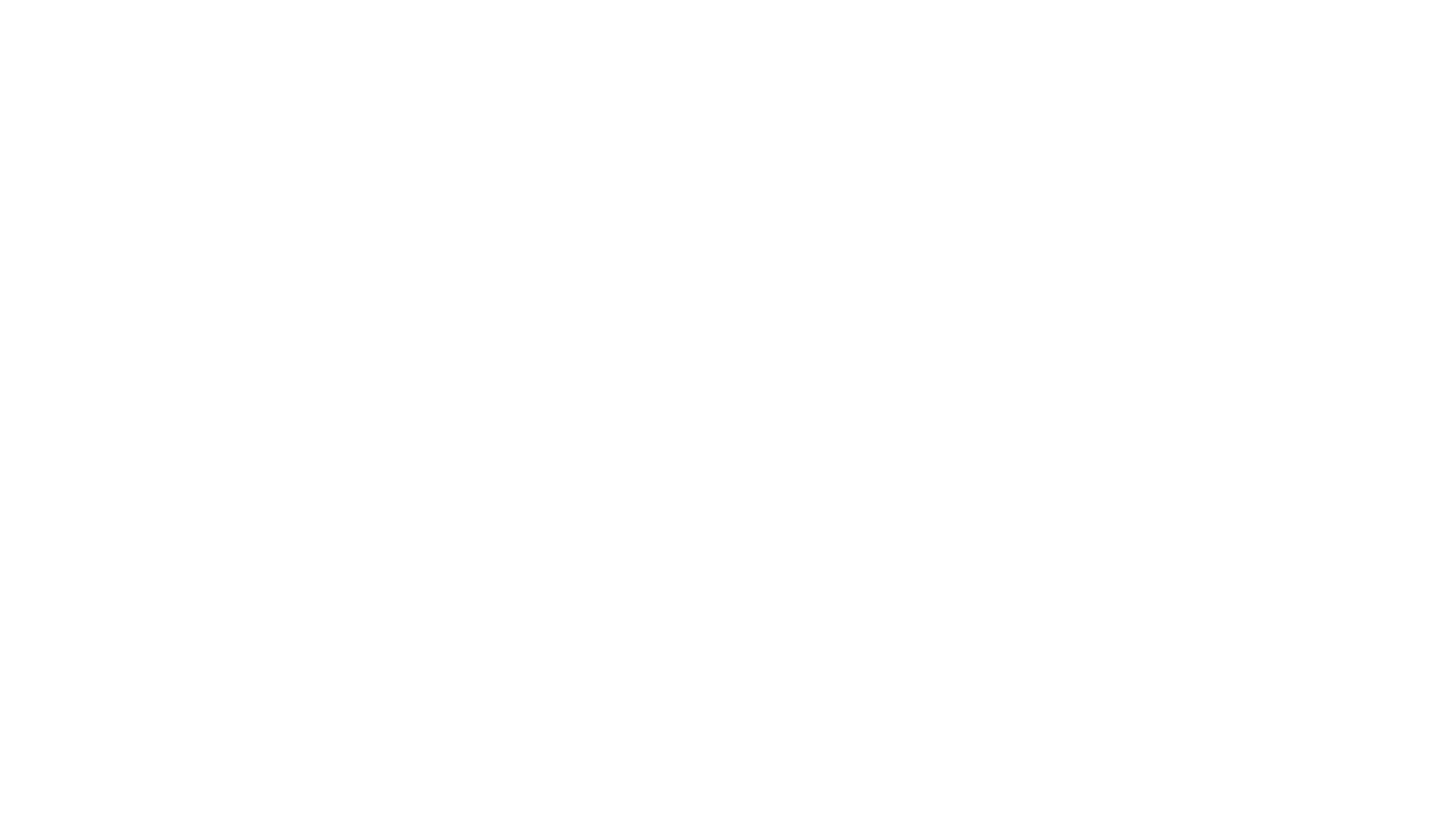
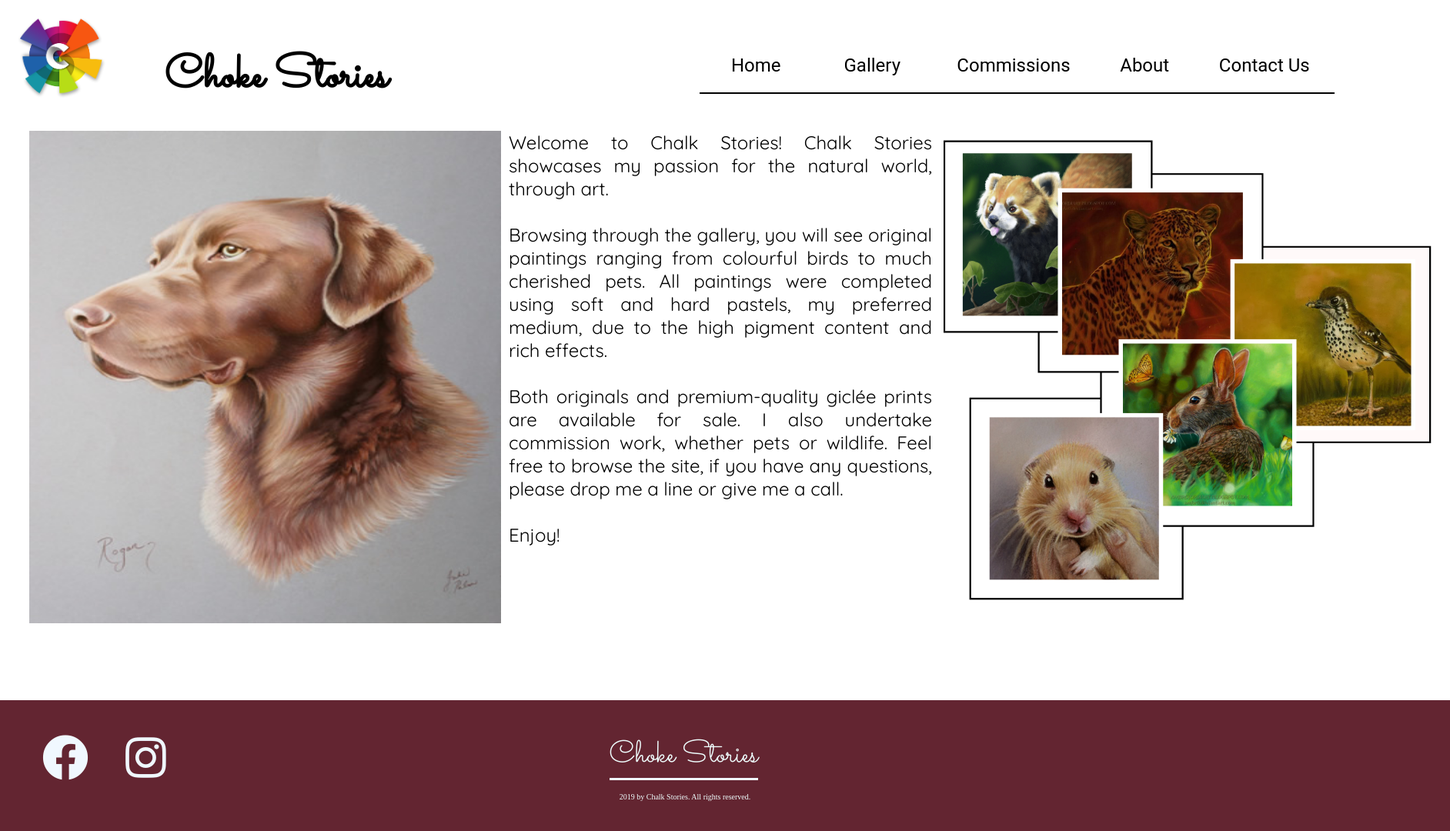
Before and after one commit to Shaumya-A/Parallax2021, a plain HTML site: page index.html in a window 1280 px wide. Shown: the whole page at 77% size, 1884 px wide, since content can reach past the window. Before the commit the page ends 800 px from the top, so only its background shows below. Drawn offline with Linux system fonts and the light colour scheme.

Commit message:
home page

```diff
--- a/Style/index.css
+++ b/Style/index.css
@@ -0,0 +1,175 @@
+body{
+    margin: 0 0 0 0;
+    padding: 0;
+}
+.brandName {
+    font-family: 'Sacramento', cursive;
+    font-size: 30px;
+    margin-top: 17px;
+    height: 110px;
+
+}
+
+.logo{
+    /*border: black solid;*/
+    margin-top: 20px;
+    margin-left:20px ;
+    height: 110px;
+
+}
+.home{
+    margin-top: 10px;
+    height: 110px;
+    margin-left: 258px;
+    text-align: center;
+    line-height: 150px;
+    border-bottom: black solid;
+    font-size: 24px;
+    font-family: 'Roboto', sans-serif;
+    border-bottom-width: 2px;
+
+}
+.home a{
+    text-decoration: none;
+    color: black;
+}
+.home a:hover{
+    color: #f1c100;
+}
+.gallery{
+    margin-top: 10px;
+    height: 110px;
+    text-align: center;
+    border-bottom: black solid;
+    line-height: 150px;
+    font-size: 24px;
+    font-family: 'Roboto', sans-serif;
+    border-bottom-width: 2px;
+
+}
+.gallery a{
+    text-decoration: none;
+    color: black;
+}
+.gallery a:hover{
+    color: #f1c100;
+}
+.commissions{
+    margin-top: 10px;
+    height: 110px;
+    text-align: center;
+    border-bottom: black solid;
+    line-height: 150px;
+    font-size: 24px;
+    font-family: 'Roboto', sans-serif;
+    border-bottom-width: 2px;
+}
+.commissions a{
+    text-decoration: none;
+    color: black;
+}
+.commissions a:hover{
+    color: #f1c100;
+}
+.about{
+    margin-top: 10px;
+    height: 110px;
+    text-align: center;
+    border-bottom: black solid;
+    line-height: 150px;
+    margin-right: 0px;
+    font-size: 24px;
+    font-family: 'Roboto', sans-serif;
+    border-bottom-width: 2px;
+
+}
+.about a{
+    text-decoration: none;
+    color: black;
+}
+.about a:hover{
+    color: #f1c100;
+}
+.contactUs{
+    margin-top: 10px;
+    height: 110px;
+    text-align: center;
+    border-bottom: black solid;
+    border-left:20px ;
+    line-height: 150px;
+    margin-right: 150px;
+    font-size: 24px;
+    font-family: 'Roboto', sans-serif;
+    border-bottom-width: 2px;
+}
+.contactUs a{
+    text-decoration: none;
+    color: black;
+}
+.contactUs a:hover{
+    color: #f1c100;
+}
+.leftMainContent{
+    /*background-image: url("../Assest/Gallery/Pets/choc_lab_480.jpg");*/
+    width:613px ;
+    height:640px ;
+    margin-top: 40px;
+    margin-left: 38px;
+    background-repeat: no-repeat;
+}
+.middleMainContent{
+    margin-top: 40px;
+    margin-left: 10px;
+    width: 550px;
+    height: 635px;
+    font-family: Quicksand;
+    font-size: 24px;
+    text-align: justify;
+}
+.rightMainContent{
+    margin-top: 40px;
+}
+.footer{
+    height: 170px;
+    margin-top: 100px;
+    margin-bottom: 0;
+
+}
+.fbIcon{
+    font-size: 60px;
+    float: left;
+    margin-left: 55px;
+    margin-top: 43px;
+}
+.fbIcon a{
+    color: aliceblue;
+}
+.fbIcon a:hover{
+    color: #f1c100;
+}
+.instaIcon{
+    font-size: 60px;
+    float: left;
+    margin-left: 48px;
+    margin-top: 43px;
+}
+.instaIcon a{
+    color: aliceblue;
+}
+.instaIcon a:hover{
+    color: #f1c100;
+}
+.footerName{
+    float: left;
+    margin-left: 576px;
+    margin-top: 43px;
+    font-size: 40px;
+    border-bottom: aliceblue solid;
+    font-family: 'Sacramento', cursive;
+}
+.footerEndName{
+    float: left;
+    margin-left: -180px;
+    margin-top: 120px;
+    font-size: 10px;
+}
--- a/index.html
+++ b/index.html
@@ -2,9 +2,99 @@
 <html lang="en">
 <head>
     <meta charset="UTF-8">
-    <title>Title</title>
+    <title>Choke Stories</title>
+    <link rel="stylesheet" type="text/css" href="Style/index.css">
+    <link rel="stylesheet" href="https://pro.fontawesome.com/releases/v5.10.0/css/all.css" integrity="sha384-AYmEC3Yw5cVb3ZcuHtOA93w35dYTsvhLPVnYs9eStHfGJvOvKxVfELGroGkvsg+p" crossorigin="anonymous"/>
+<!--    <link rel="preconnect" href="https://fonts.googleapis.com/%22%3E <link rel="preconnect" href="https://fonts.gstatic.com/" crossorigin> <link href="https://fonts.googleapis.com/css2?family=Quicksand:wght@300&display=swap" rel="stylesheet">-->
+    <link rel="stylesheet" href="https://cdnjs.cloudflare.com/ajax/libs/font-awesome/5.15.2/css/all.min.css" integrity="sha512-HK5fgLBL+xu6dm/Ii3z4xhlSUyZgTT9tuc/hSrtw6uzJOvgRr2a9jyxxT1ely+B+xFAmJKVSTbpM/CuL7qxO8w==" crossorigin="anonymous" />
+    <link rel="preconnect" href="https://fonts.googleapis.com/%22%3E <link rel="preconnect " href="https://fonts.gstatic.com/" crossorigin> <link href="https://fonts.googleapis.com/css2?family=Quicksand:wght@300;400&family=Sacramento&display=swap" rel="stylesheet">
+    <style>
+
+    .logo{grid-area:logo; }
+    .brandName{grid-area:brandName; }
+    .home{grid-area:home; }
+    .gallery{grid-area:gallery; }
+    .commissions{grid-area:commissions; }
+    .about{grid-area:about; }
+    .contactUs{grid-area:contactUs; }
+    .leftMainContent{grid-area:left;}
+    .middleMainContent{grid-area:paragraph; }
+    .rightMainContent{grid-area:right; }
+    .footer{grid-area:footer; }
+
+    .grid-container{
+        display: grid;
+        grid-template-areas:
+            'logo brandName brandName home gallery commissions about contactUs'
+            'left left left paragraph paragraph right right right'
+            'left left left paragraph paragraph right right right'
+            'footer footer footer footer footer footer footer footer';
+
+    }
+    .grid-container > div {
+        background-color: rgba(255, 255, 255, 0.8);
+    }
+
+    </style>
+
 </head>
 <body>
+    <div class="grid-container">
+
+<!--        nav bar-->
+        <div class="logo">
+            <img style="width: 120px;height: 110px" src="Assest/logo.png">
+        </div>
+        <div class="brandName"><h1> Choke Stories</h1></div>
+
+        <div class="home"> <a href="">Home</a> </div>
+        <div class="gallery"><a href="">Gallery</a></div>
+        <div class="commissions"><a href="">Commissions</a></div>
+        <div class="about"><a href="">About</a></div>
+        <div class="contactUs"><a href="">Contact Us</a></div>
+
+<!--///////////////////////////////////////////////-->
+
+        <div class="leftMainContent">
+            <img
+                    style="width: 613px;height: 640px"
+                    src="Assest/Gallery/Pets/Pet4.jpg">
+        </div>
+        <div class="middleMainContent" >
+
+                Welcome to Chalk Stories! Chalk Stories showcases my passion for the natural world, through art.<br><br>
+                Browsing through the gallery, you will see original paintings ranging from colourful birds to much cherished pets.
+                All paintings were completed using soft and hard pastels, my preferred medium, due to the high pigment content and rich effects.<br><br>
+                Both originals and premium-quality giclée prints are available for sale. I also undertake commission work, whether pets or wildlife.
+                Feel free to browse the site,  if you have any questions, please drop me a line or give me a call.<br><br>
+                Enjoy!
+
+        </div>
+        <div class="rightMainContent">
+            <img  src="Assest/leftDesigned.png">
+        </div>
+
+<!--        footer-->
+        <div class="footer" style="background-color: #632531; color: azure; ">
+            <div class="fbIcon">
+
+                <a href="https://www.facebook.com/"><i class="fab fa-facebook"></i></i></a>
+            </div>
+            <div class="instaIcon">
+                <a href="https://www.instagram.com/"><i class="fab fa-instagram"> </i></a>
+
+            </div>
+            <div class="footerName">
+                Choke Stories
+            </div>
+            <div class="footerEndName">
+                2019 by Chalk Stories. All rights reserved.
+            </div>
+<!--//////////////////////////////////////////////            -->
+
+        </div>
+    </div>
+
 
 </body>
 </html>
```
Also changed, not shown: Assest/leftDesigned.png (added).
